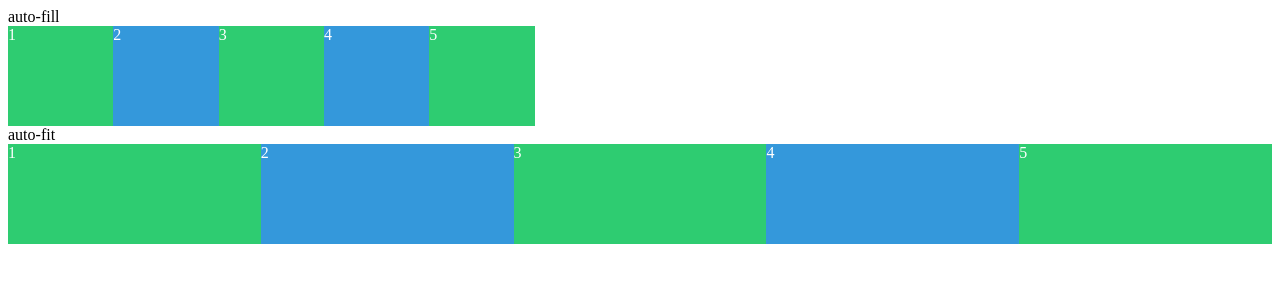
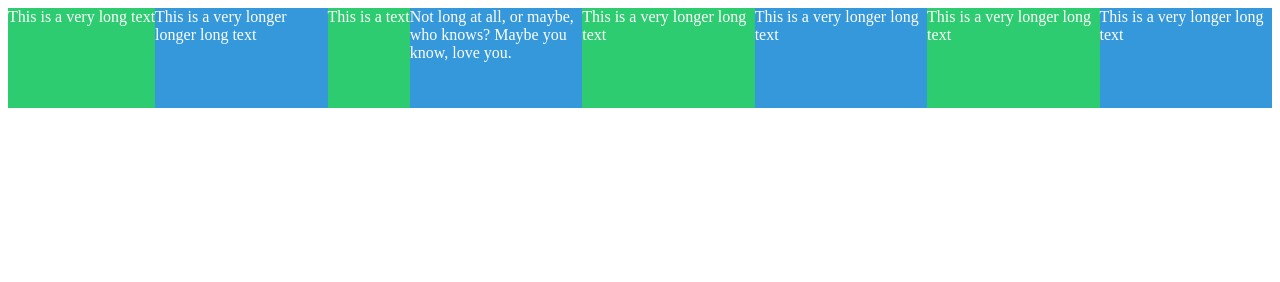
Before and after one commit to jaehyuenjung/scss-masterclass, a plain HTML site: page index.html in a window 1280 px wide. Drawn offline with Linux system fonts and the light colour scheme.

Commit message:
min-content max-content

```diff
--- a/index.html
+++ b/index.html
@@ -8,21 +8,18 @@
         <title>(S)CSS Masterclass</title>
     </head>
     <body>
-        auto-fill
         <div class="grid">
-            <div class="item">1</div>
-            <div class="item">2</div>
-            <div class="item">3</div>
-            <div class="item">4</div>
-            <div class="item">5</div>
-        </div>
-        auto-fit
-        <div class="grid">
-            <div class="item">1</div>
-            <div class="item">2</div>
-            <div class="item">3</div>
-            <div class="item">4</div>
-            <div class="item">5</div>
+            <div class="item">This is a very long text</div>
+            <div class="item">This is a very longer longer long text</div>
+            <div class="item">This is a text</div>
+            <div class="item">
+                Not long at all, or maybe, who knows? Maybe you know, love you.
+            </div>
+
+            <div class="item">This is a very longer long text</div>
+            <div class="item">This is a very longer long text</div>
+            <div class="item">This is a very longer long text</div>
+            <div class="item">This is a very longer long text</div>
         </div>
     </body>
 </html>
--- a/styles.css
+++ b/styles.css
@@ -1,6 +1,7 @@
 .grid {
     color: white;
     display: grid;
+    grid-template-columns: repeat(auto-fit, minmax(20px, max-content));
     grid-template-rows: repeat(1, 100px);
     grid-auto-columns: 100px;
 }
@@ -12,11 +13,3 @@
 .item:nth-child(even) {
     background-color: #3498db;
 }
-
-.grid:first-child {
-    grid-template-columns: repeat(auto-fill, minmax(100px, 1fr));
-}
-
-.grid:nth-child(2) {
-    grid-template-columns: repeat(auto-fit, minmax(100px, 1fr));
-}
```
Also changed, not shown: README.md.
